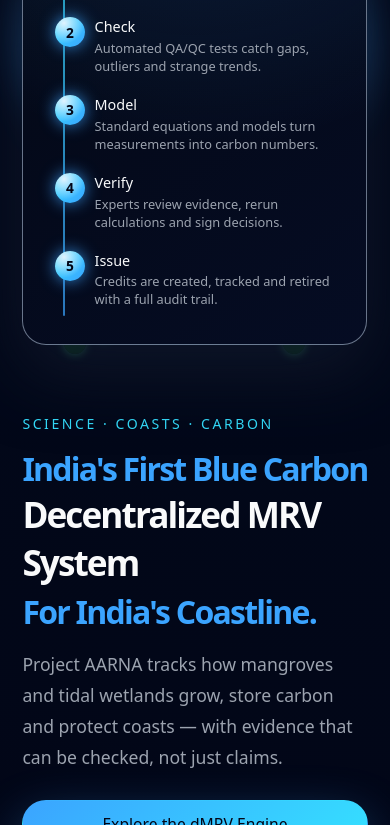
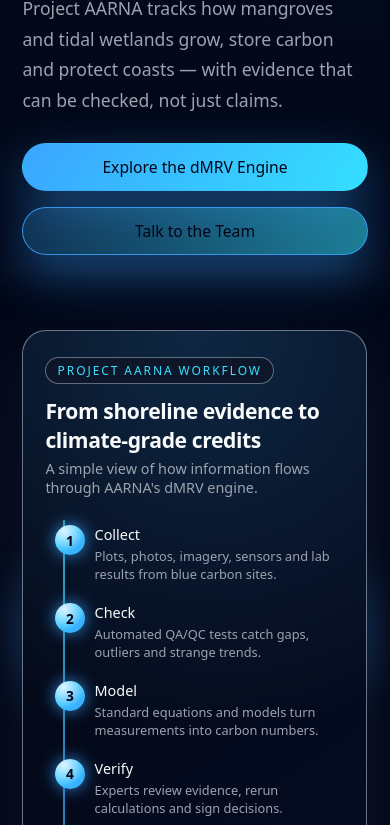
Before and after one commit to Revanthm2027/project-aarna, a plain HTML site: page index.html in a window 390 px wide. Shown: the part 405-1230 px from the top of the page. Drawn offline with nearby package versions, Linux system fonts and the light colour scheme.

Commit message:
Mobile: hero heading above workflow

```diff
--- a/css/styles.css
+++ b/css/styles.css
@@ -1263,19 +1263,19 @@ img, svg, video, canvas { max-width: 100%; height: auto; }
   white-space: nowrap;
 }
 
-/* --- HERO order fix on mobile (workflow should not come before heading) --- */
-/* Works if your hero uses these common classes. If yours differ, rename accordingly. */
+/* ---- HOTFIX: Mobile hero order (heading first, workflow second) ---- */
 @media (max-width: 900px) {
-  .hero-grid, .hero-row, .hero-layout {
-    display: grid !important;
-    grid-template-columns: 1fr !important;
+  #home .hero-inner {
+    display: flex !important;
+    flex-direction: column !important; /* kill column-reverse */
   }
 
-  /* Ensure text first, workflow second */
-  .hero-copy, .hero-left { order: 1 !important; }
-  .hero-workflow, .hero-right, .workflow-card { order: 2 !important; }
+  #home .hero-copy {
+    order: 1 !important;
+  }
 
-  /* Prevent wide cards causing horizontal scroll */
-  .contact-grid, .dmrv-grid, .methodology-grid { grid-template-columns: 1fr !important; }
-  .contact-form-card, .method-card { width: 100% !important; max-width: 100% !important; }
+  #home .hero-visual {
+    order: 2 !important;
+    margin-top: 16px !important;
+  }
 }
```
